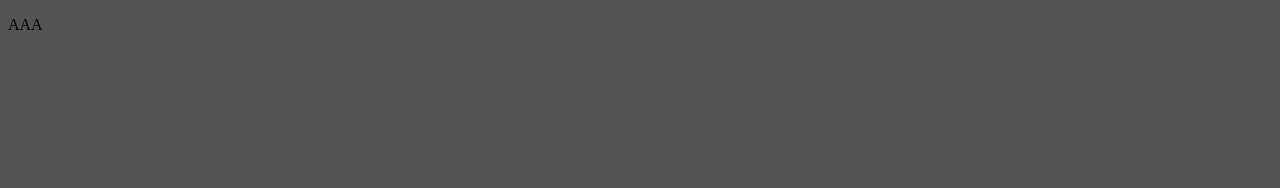
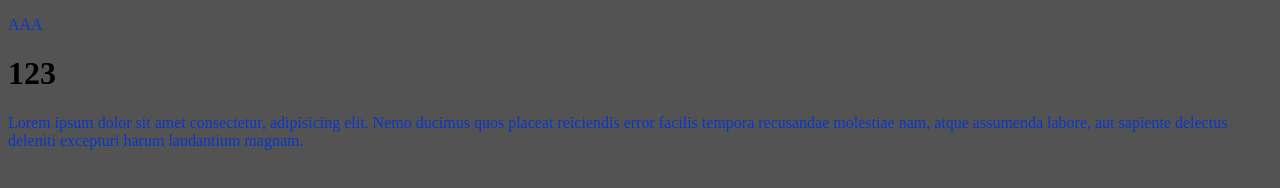
Before and after one commit to krlv10/gitt, a plain HTML site: page index.html in a window 1280 px wide. Drawn offline with Linux system fonts and the light colour scheme.

Commit message:
first changes into repos

```diff
--- a/css/style.css
+++ b/css/style.css
@@ -1 +1,3 @@
 body{background-color: #545353;}
+p{color:#0838cb}
+h1{font-size: 15;}
--- a/index.html
+++ b/index.html
@@ -9,5 +9,7 @@
 </head>
 <body>
     <p>AAA</p>
+    <h1>123</h1>
+    <p>Lorem ipsum dolor sit amet consectetur, adipisicing elit. Nemo ducimus quos placeat reiciendis error facilis tempora recusandae molestiae nam, atque assumenda labore, aut sapiente delectus deleniti excepturi harum laudantium magnam.</p>
 </body>
 </html>
```
